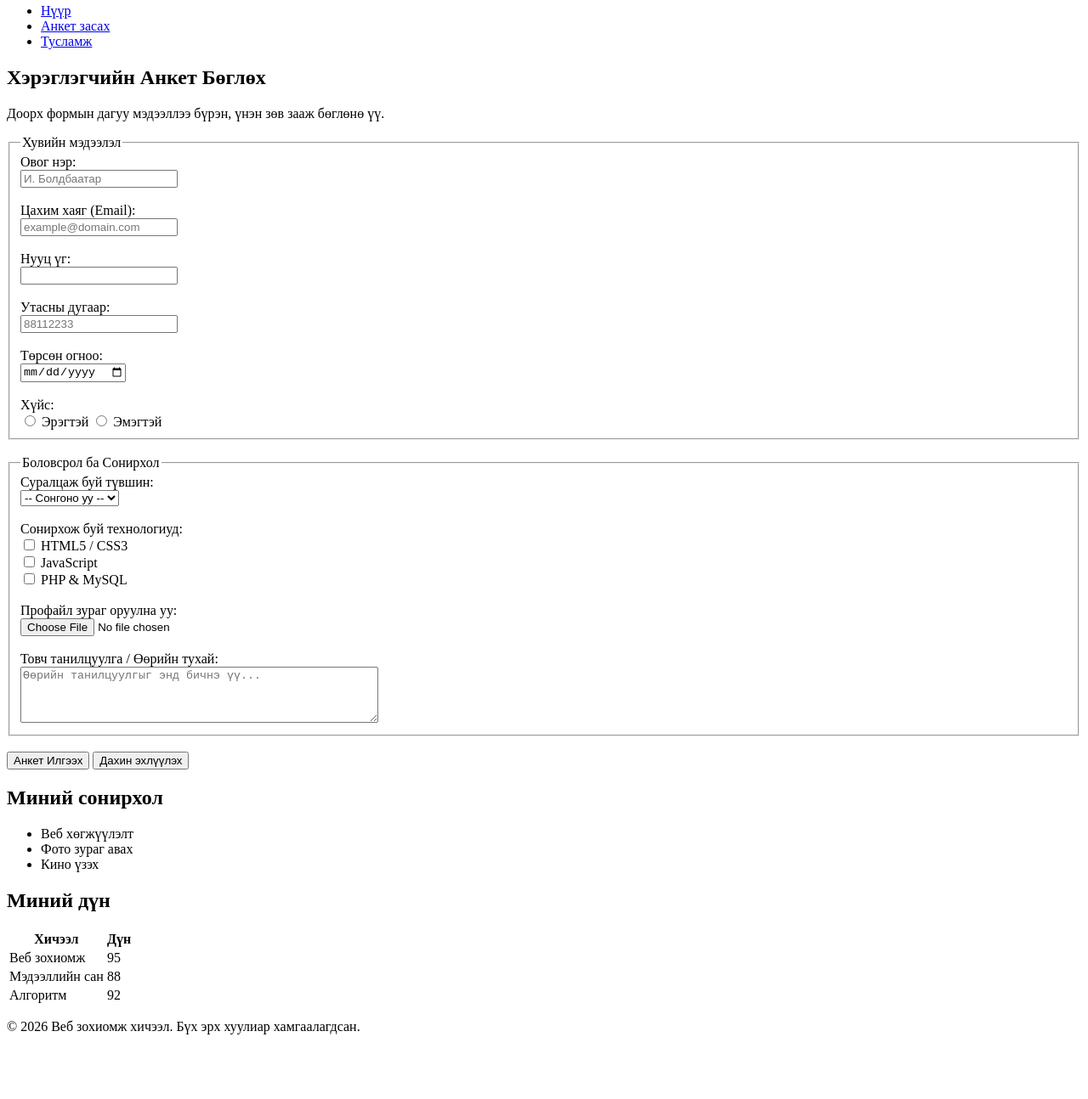
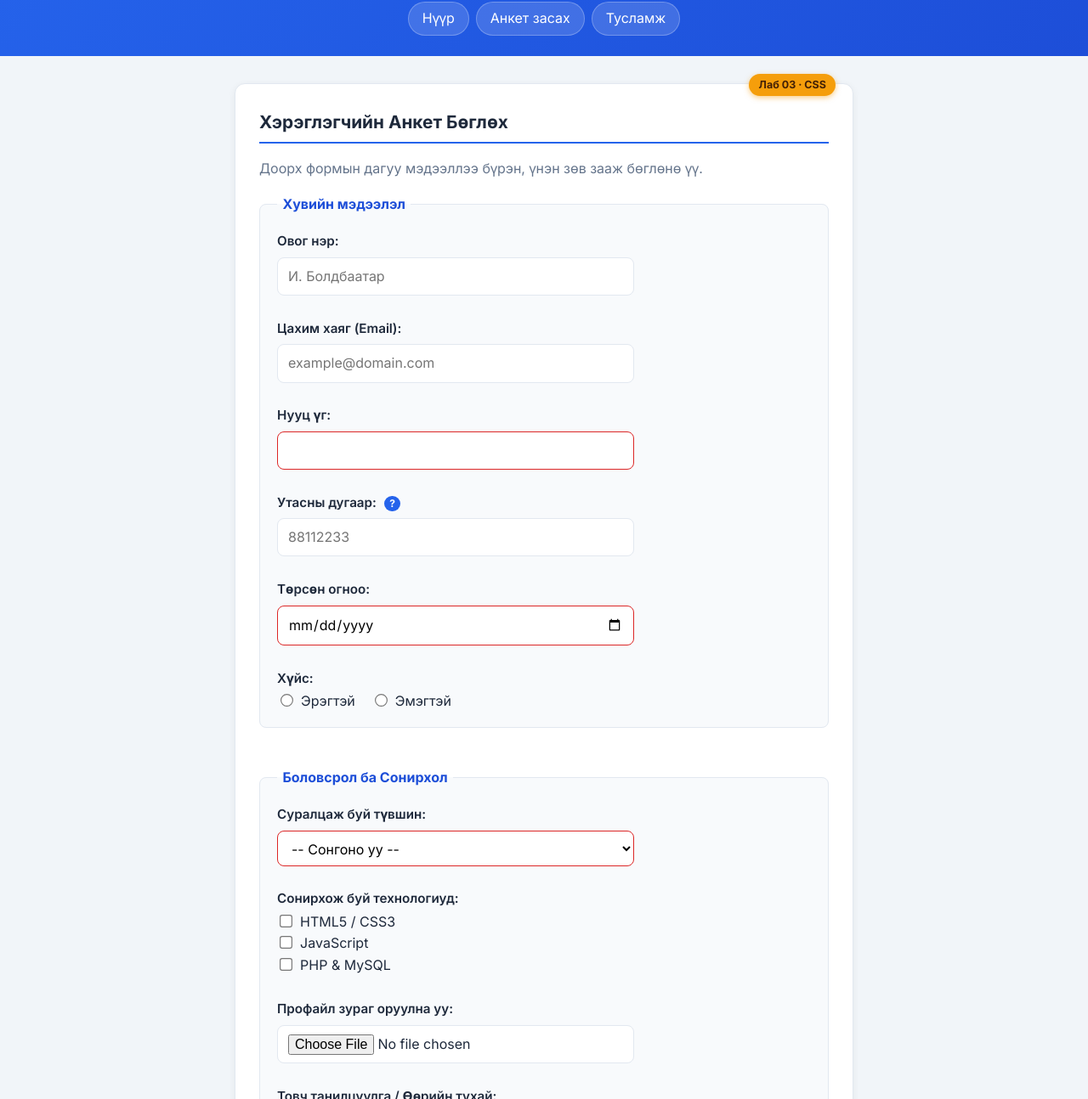
Before and after one commit to egshgln4-ux/web-development-lab, a plain HTML site: page lab02/index.html in a window 1280 px wide. Shown: the part 76-1370 px from the top of the page at 85% size. Before the commit the page ends 1310 px from the top, so only its background shows below. Drawn offline with Linux system fonts and the light colour scheme.

Commit message:
Add Lab 03: External CSS styling for Lab 02 form (classes, box model, badge/tooltip, Google Fonts)

```diff
--- a/lab02/index.html
+++ b/lab02/index.html
@@ -4,99 +4,114 @@
   <meta charset="UTF-8">
   <meta name="viewport" content="width=device-width, initial-scale=1.0">
   <title>Лаборатори 02: Хэрэглэгчийн анкет</title>
+
+  <!-- Лаб 03: Google Fonts + External CSS холболт -->
+  <link rel="preconnect" href="https://fonts.googleapis.com">
+  <link rel="preconnect" href="https://fonts.gstatic.com" crossorigin>
+  <link href="https://fonts.googleapis.com/css2?family=Inter:wght@400;600;700&display=swap" rel="stylesheet">
+  <link rel="stylesheet" href="styles.css">
 </head>
 <body>
   <!-- Вэбийн толгой хэсэг -->
-  <header>
-    <h1>Оюутны Бүртгэлийн Портал</h1>
+  <header class="site-header">
+    <h1 class="site-title">Оюутны Бүртгэлийн Портал</h1>
     <!-- Навигацийн цэс -->
     <nav>
-      <ul>
-        <li><a href="../index.html">Нүүр</a></li>
-        <li><a href="#">Анкет засах</a></li>
-        <li><a href="#">Тусламж</a></li>
+      <ul class="nav-list">
+        <li><a class="nav-link" href="../index.html">Нүүр</a></li>
+        <li><a class="nav-link" href="#">Анкет засах</a></li>
+        <li><a class="nav-link" href="#">Тусламж</a></li>
       </ul>
     </nav>
   </header>
 
   <!-- Үндсэн контент -->
-  <main>
+  <main class="content">
     <article>
-      <section>
-        <h2>Хэрэглэгчийн Анкет Бөглөх</h2>
-        <p>Доорх формын дагуу мэдээллээ бүрэн, үнэн зөв зааж бөглөнө үү.</p>
+      <section class="card">
+        <!-- position: absolute жишээ — картаас гарч байгаа badge -->
+        <span class="badge">Лаб 03 · CSS</span>
+
+        <h2 class="section-title">Хэрэглэгчийн Анкет Бөглөх</h2>
+        <p class="lead">Доорх формын дагуу мэдээллээ бүрэн, үнэн зөв зааж бөглөнө үү.</p>
 
         <!-- Форм -->
-        <form action="#" method="POST" enctype="multipart/form-data">
+        <form class="signup-form" action="#" method="POST" enctype="multipart/form-data">
           <!-- 1-р бүлэг: Хувийн мэдээлэл -->
-          <fieldset>
-            <legend>Хувийн мэдээлэл</legend>
+          <fieldset class="form-group">
+            <legend class="form-group-title">Хувийн мэдээлэл</legend>
 
-            <label for="fullname">Овог нэр:</label><br>
-            <input type="text" id="fullname" name="fullname" placeholder="И. Болдбаатар"
-              required minlength="2"><br><br>
+            <label class="form-label" for="fullname">Овог нэр:</label><br>
+            <input class="form-control" type="text" id="fullname" name="fullname"
+              placeholder="И. Болдбаатар" required minlength="2"><br><br>
 
-            <label for="email">Цахим хаяг (Email):</label><br>
-            <input type="email" id="email" name="email" placeholder="example@domain.com"
-              required><br><br>
+            <label class="form-label" for="email">Цахим хаяг (Email):</label><br>
+            <input class="form-control" type="email" id="email" name="email"
+              placeholder="example@domain.com" required><br><br>
 
-            <label for="password">Нууц үг:</label><br>
-            <input type="password" id="password" name="password" required minlength="6"><br><br>
+            <label class="form-label" for="password">Нууц үг:</label><br>
+            <input class="form-control" type="password" id="password" name="password"
+              required minlength="6"><br><br>
 
-            <label for="phone">Утасны дугаар:</label><br>
-            <input type="tel" id="phone" name="phone" pattern="[0-9]{8}" placeholder="88112233"
-              required><br><br>
+            <label class="form-label" for="phone">Утасны дугаар:
+              <!-- position: relative/absolute жишээ — tooltip -->
+              <span class="tooltip">?<span class="tooltip-text">Зөвхөн 8 тоо (ж: 88112233)</span></span>
+            </label><br>
+            <input class="form-control" type="tel" id="phone" name="phone" pattern="[0-9]{8}"
+              placeholder="88112233" required><br><br>
 
-            <label for="dob">Төрсөн огноо:</label><br>
-            <input type="date" id="dob" name="dob" required><br><br>
+            <label class="form-label" for="dob">Төрсөн огноо:</label><br>
+            <input class="form-control" type="date" id="dob" name="dob" required><br><br>
 
-            <label>Хүйс:</label><br>
-            <input type="radio" id="male" name="gender" value="male">
-            <label for="male">Эрэгтэй</label>
-            <input type="radio" id="female" name="gender" value="female">
-            <label for="female">Эмэгтэй</label><br>
+            <label class="form-label">Хүйс:</label><br>
+            <input class="choice" type="radio" id="male" name="gender" value="male">
+            <label class="choice-label" for="male">Эрэгтэй</label>
+            <input class="choice" type="radio" id="female" name="gender" value="female">
+            <label class="choice-label" for="female">Эмэгтэй</label><br>
           </fieldset>
           <br>
 
           <!-- 2-р бүлэг: Боловсрол ба Сонирхол -->
-          <fieldset>
-            <legend>Боловсрол ба Сонирхол</legend>
+          <fieldset class="form-group">
+            <legend class="form-group-title">Боловсрол ба Сонирхол</legend>
 
-            <label for="degree">Суралцаж буй түвшин:</label><br>
-            <select id="degree" name="degree" required>
+            <label class="form-label" for="degree">Суралцаж буй түвшин:</label><br>
+            <select class="form-control" id="degree" name="degree" required>
               <option value="">-- Сонгоно уу --</option>
               <option value="bachelor">Бакалавр</option>
               <option value="master">Магистр</option>
               <option value="doctor">Докторант</option>
             </select><br><br>
 
-            <label>Сонирхож буй технологиуд:</label><br>
-            <input type="checkbox" id="html" name="skills" value="HTML">
-            <label for="html">HTML5 / CSS3</label><br>
-            <input type="checkbox" id="js" name="skills" value="JavaScript">
-            <label for="js">JavaScript</label><br>
-            <input type="checkbox" id="php" name="skills" value="PHP">
-            <label for="php">PHP &amp; MySQL</label><br><br>
+            <label class="form-label">Сонирхож буй технологиуд:</label><br>
+            <input class="choice" type="checkbox" id="html" name="skills" value="HTML">
+            <label class="choice-label" for="html">HTML5 / CSS3</label><br>
+            <input class="choice" type="checkbox" id="js" name="skills" value="JavaScript">
+            <label class="choice-label" for="js">JavaScript</label><br>
+            <input class="choice" type="checkbox" id="php" name="skills" value="PHP">
+            <label class="choice-label" for="php">PHP &amp; MySQL</label><br><br>
 
-            <label for="avatar">Профайл зураг оруулна уу:</label><br>
-            <input type="file" id="avatar" name="avatar" accept="image/*"><br><br>
+            <label class="form-label" for="avatar">Профайл зураг оруулна уу:</label><br>
+            <input class="form-control" type="file" id="avatar" name="avatar" accept="image/*"><br><br>
 
-            <label for="bio">Товч танилцуулга / Өөрийн тухай:</label><br>
-            <textarea id="bio" name="bio" rows="4" cols="50"
+            <label class="form-label" for="bio">Товч танилцуулга / Өөрийн тухай:</label><br>
+            <textarea class="form-control" id="bio" name="bio" rows="4" cols="50"
               placeholder="Өөрийн танилцуулгыг энд бичнэ үү..."></textarea><br>
           </fieldset>
           <br>
 
           <!-- Илгээх ба Арилгах товчлуурууд -->
-          <button type="submit">Анкет Илгээх</button>
-          <button type="reset">Дахин эхлүүлэх</button>
+          <div class="button-row">
+            <button class="btn btn-primary" type="submit">Анкет Илгээх</button>
+            <button class="btn btn-secondary" type="reset">Дахин эхлүүлэх</button>
+          </div>
         </form>
       </section>
 
       <!-- Сонирхлын жагсаалт -->
-      <section>
-        <h2>Миний сонирхол</h2>
-        <ul>
+      <section class="card">
+        <h2 class="section-title">Миний сонирхол</h2>
+        <ul class="interest-list">
           <li>Веб хөгжүүлэлт</li>
           <li>Фото зураг авах</li>
           <li>Кино үзэх</li>
@@ -104,9 +119,9 @@
       </section>
 
       <!-- Дүнгийн хүснэгт -->
-      <section>
-        <h2>Миний дүн</h2>
-        <table>
+      <section class="card">
+        <h2 class="section-title">Миний дүн</h2>
+        <table class="data-table">
           <thead>
             <tr>
               <th>Хичээл</th>
@@ -133,7 +148,7 @@
   </main>
 
   <!-- Хөл хэсэг -->
-  <footer>
+  <footer class="site-footer">
     <p>&copy; 2026 Веб зохиомж хичээл. Бүх эрх хуулиар хамгаалагдсан.</p>
   </footer>
 </body>
--- /dev/null
+++ b/lab02/styles.css
@@ -0,0 +1,277 @@
+/* ==========================================================================
+   Лаборатори 03 — Lab 02 хуудасны External CSS
+   Сонгогчийн төрлүүд: element / class / pseudo (hover, focus, invalid)
+   Box model: margin -> border -> padding -> контент
+   ========================================================================== */
+
+/* --- Google Fonts -------------------------------------------------------- */
+@import url("https://fonts.googleapis.com/css2?family=Inter:wght@400;600;700&display=swap");
+
+/* --- 1. Тогтмол дизайн хэв маяг (design tokens) -------------------------- */
+:root {
+  --primary: #2563eb;
+  --primary-dark: #1d4ed8;
+  --accent: #f59e0b;
+  --bg: #f1f5f9;
+  --surface: #ffffff;
+  --text: #1e293b;
+  --muted: #64748b;
+  --border: #e2e8f0;
+  --danger: #dc2626;
+  --radius: 12px;
+  --shadow: 0 2px 8px rgba(15, 23, 42, .06);
+}
+
+/* --- 2. Ерөнхий элементүүд (element сонгогч) ----------------------------- */
+* { box-sizing: border-box; }
+
+body {
+  margin: 0;
+  font-family: "Inter", "Segoe UI", Tahoma, Arial, sans-serif;
+  line-height: 1.6;
+  color: var(--text);
+  background: var(--bg);
+}
+
+/* --- 3. Толгой хэсэг: гарчиг + навигаци (class сонгогч) ----------------- */
+.site-header {
+  background: linear-gradient(135deg, var(--primary), var(--primary-dark));
+  color: #fff;
+  /* box model: padding нь контент болон хил хоорондын зай */
+  padding: 1.5rem 1rem;
+  text-align: center;
+}
+
+.site-title {
+  margin: 0 0 .5rem;
+  font-size: 1.8rem;
+  letter-spacing: .02em;
+}
+
+.nav-list {
+  list-style: none;
+  margin: 0;
+  padding: 0;
+  display: flex;
+  flex-wrap: wrap;
+  gap: .5rem;
+  justify-content: center;
+}
+
+.nav-link {
+  display: inline-block;
+  padding: .4rem 1rem;      /* товч мэт хүрээ үүсгэх padding */
+  border: 1px solid rgba(255, 255, 255, .25);
+  border-radius: 999px;
+  background: rgba(255, 255, 255, .15);
+  color: #fff;
+  text-decoration: none;
+  transition: background .2s, transform .2s;
+}
+
+.nav-link:hover { background: rgba(255, 255, 255, .35); transform: translateY(-1px); }
+
+/* --- 4. Үндсэн контент ба картууд (box model жишээ) ---------------------- */
+.content {
+  max-width: 760px;
+  margin: 2rem auto;        /* хажуугийн тэнцвэртэй margin */
+  padding: 0 1rem;
+}
+
+.card {
+  /* position: relative — доторх .badge-г absolute-аар байрлуулах үндэс */
+  position: relative;
+
+  background: var(--surface);
+  border: 1px solid var(--border);
+  border-radius: var(--radius);
+  padding: 1.75rem;         /* padding = "амьсгалах" зай */
+  margin-bottom: 1.5rem;    /* картуудын хоорондын зай */
+  box-shadow: var(--shadow);
+}
+
+.section-title {
+  margin-top: 0;
+  font-size: 1.3rem;
+  border-bottom: 2px solid var(--primary);
+  padding-bottom: .4rem;
+}
+
+.lead { margin-top: 0; color: var(--muted); }
+
+/* --- 5. position: relative/absolute жишээ — badge ------------------------ */
+.badge {
+  position: absolute;
+  top: -0.8rem;             /* картаас дээш гаргаж "хөвүүлж" байна */
+  right: 1.25rem;
+  padding: .2rem .7rem;
+  background: var(--accent);
+  color: #422006;
+  font-size: .78rem;
+  font-weight: 700;
+  border-radius: 999px;
+  box-shadow: 0 2px 6px rgba(245, 158, 11, .5);
+}
+
+/* --- 6. position: relative/absolute жишээ — tooltip ---------------------- */
+.tooltip {
+  position: relative;
+  display: inline-block;
+  margin-left: .35rem;
+  width: 1.15rem;
+  height: 1.15rem;
+  line-height: 1.1rem;
+  text-align: center;
+  border-radius: 50%;
+  background: var(--primary);
+  color: #fff;
+  font-size: .75rem;
+  font-weight: 700;
+  cursor: help;
+}
+
+.tooltip-text {
+  visibility: hidden;
+  opacity: 0;
+  position: absolute;
+  bottom: 140%;
+  left: 50%;
+  transform: translateX(-50%);
+  white-space: nowrap;
+  padding: .4rem .6rem;
+  background: #0f172a;
+  color: #fff;
+  font-size: .8rem;
+  font-weight: 400;
+  border-radius: 6px;
+  transition: opacity .2s;
+  z-index: 10;
+}
+
+.tooltip-text::after {
+  content: "";
+  position: absolute;
+  top: 100%;
+  left: 50%;
+  margin-left: -5px;
+  border: 5px solid transparent;
+  border-top-color: #0f172a;
+}
+
+.tooltip:hover .tooltip-text { visibility: visible; opacity: 1; }
+
+/* --- 7. Форм: бүлэг, талбар, товч (class сонгогч) ------------------------ */
+.signup-form {
+  display: flex;
+  flex-direction: column;
+  gap: .25rem;
+}
+
+.form-group {
+  border: 1px solid var(--border);
+  border-radius: 8px;
+  padding: 1.1rem 1.25rem;  /* fieldset доторх зай */
+  margin: 0 0 .75rem;
+  background: #f8fafc;
+}
+
+.form-group-title {
+  font-weight: 700;
+  color: var(--primary-dark);
+  padding: 0 .4rem;
+}
+
+.form-label {
+  display: inline-block;
+  font-weight: 600;
+  font-size: .95rem;
+  margin-bottom: .15rem;
+}
+
+.form-control {
+  width: 100%;
+  max-width: 420px;
+  /* box model: дээр доор 0.55rem, хажуу 0.75rem зай */
+  padding: .55rem .75rem;
+  border: 1px solid var(--border);
+  border-radius: 8px;
+  margin-top: .25rem;
+  font: inherit;
+  background: #fff;
+  transition: border-color .15s, box-shadow .15s;
+}
+
+.form-control:focus {
+  outline: none;
+  border-color: var(--primary);
+  box-shadow: 0 0 0 3px rgba(37, 99, 235, .2);
+}
+
+.form-control:invalid:not(:placeholder-shown) { border-color: var(--danger); }
+
+.choice { transform: scale(1.15); margin-right: .35rem; }
+.choice-label { font-weight: 400; margin-right: .9rem; }
+
+.button-row { display: flex; flex-wrap: wrap; gap: .75rem; margin-top: .5rem; }
+
+.btn {
+  font: inherit;
+  font-weight: 700;
+  padding: .6rem 1.4rem;
+  border: 1px solid transparent;
+  border-radius: 8px;
+  cursor: pointer;
+  transition: transform .1s, box-shadow .2s, background .2s;
+}
+
+.btn-primary { background: var(--primary); color: #fff; }
+.btn-primary:hover { background: var(--primary-dark); box-shadow: 0 4px 12px rgba(37, 99, 235, .4); }
+
+.btn-secondary { background: #e2e8f0; color: var(--text); border-color: var(--border); }
+.btn-secondary:hover { background: #cbd5e1; }
+
+.btn:active { transform: scale(.98); }
+
+/* --- 8. Жагсаалт ба хүснэгт --------------------------------------------- */
+.interest-list { padding-left: 1.4rem; margin: .5rem 0 0; }
+.interest-list li { margin: .3rem 0; }
+.interest-list li::marker { color: var(--primary); }
+
+.data-table {
+  width: 100%;
+  border-collapse: collapse;
+  font-size: .98rem;
+  margin-top: .5rem;
+}
+
+.data-table th,
+.data-table td {
+  padding: .6rem .8rem;
+  text-align: left;
+  border: 1px solid var(--border);
+}
+
+.data-table thead th { background: var(--primary); color: #fff; }
+.data-table tbody tr:nth-child(even) { background: #f8fafc; }
+.data-table tbody tr:hover { background: #e0e7ff; }
+.data-table td:last-child,
+.data-table thead th:last-child { text-align: center; font-weight: 700; }
+
+/* --- 9. Хөл хэсэг -------------------------------------------------------- */
+.site-footer {
+  text-align: center;
+  color: var(--muted);
+  font-size: .9rem;
+  padding: 1.5rem 1rem 2rem;
+  border-top: 1px solid var(--border);
+  background: var(--surface);
+}
+
+.site-footer p { margin: 0; }
+
+/* --- 10. Хяналтгүй дэлгэц (responsive) ----------------------------------- */
+@media (max-width: 480px) {
+  .site-title { font-size: 1.4rem; }
+  .card { padding: 1rem; }
+  .button-row .btn { flex: 1; }
+}
```
